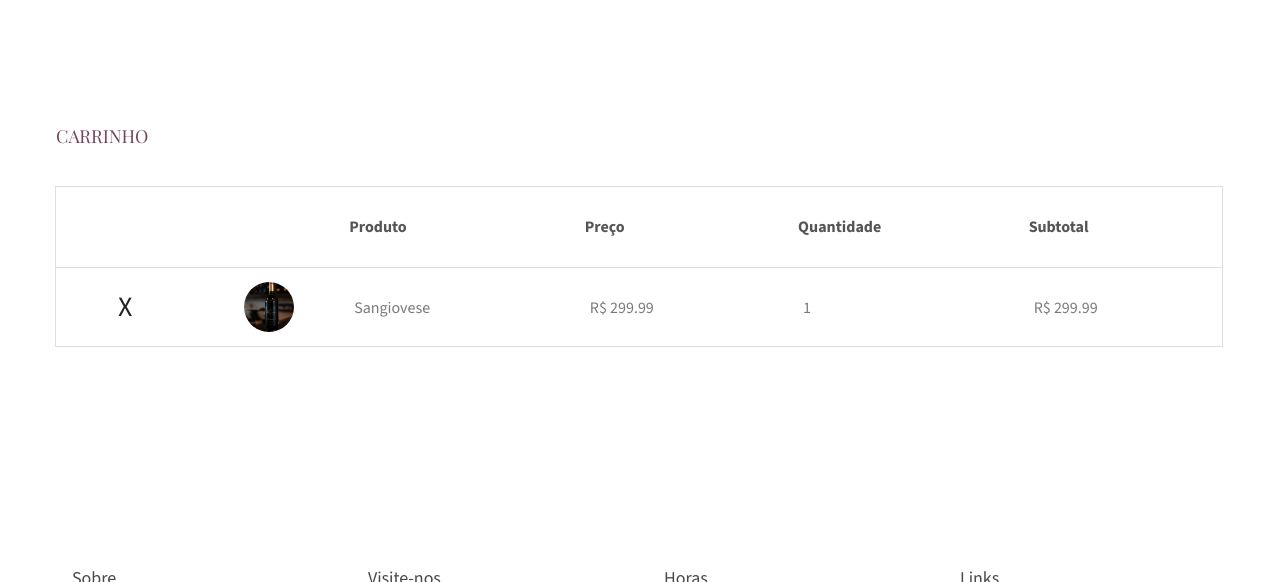
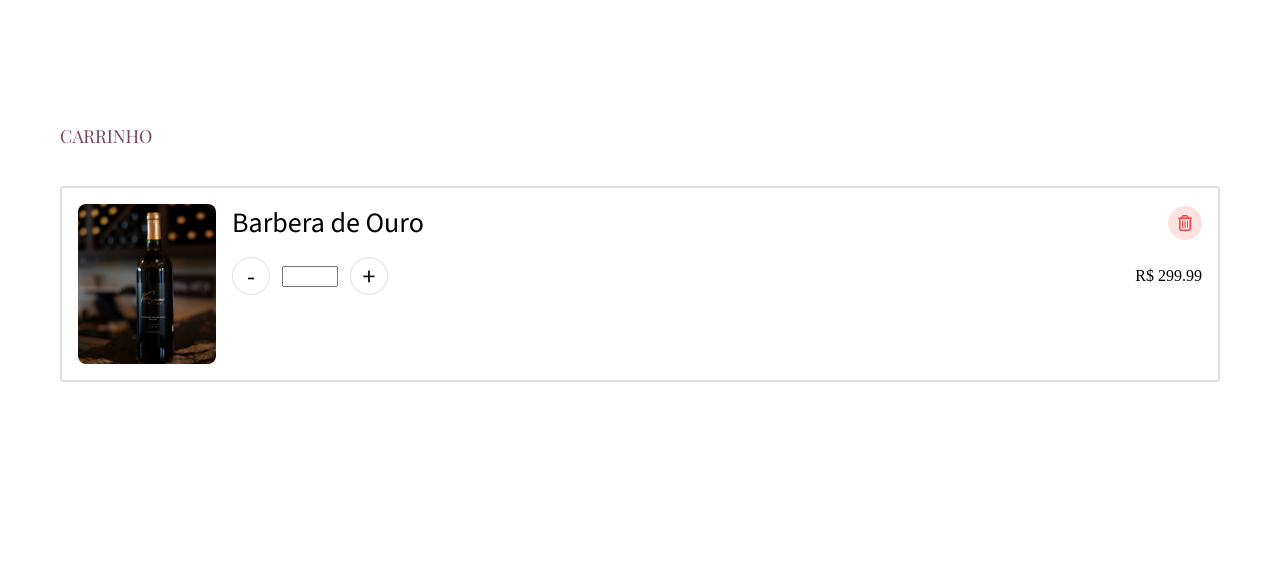
Before and after one commit to ifatinha/winery, a website with bundled scripts: page assets/pages/cart.html in a window 1280 px wide. Shown: the part 722-1304 px from the top of the page. Built offline with nearby package versions, Linux system fonts and the light colour scheme; a web font is replaced by a local one.

Commit message:
tela de cart

```diff
--- a/assets/pages/cart.html
+++ b/assets/pages/cart.html
@@ -94,7 +94,7 @@
                     <strong></strong>
                 </p>
                 <div class="cart__buttons">
-                    <button class="btn-default btn-border_black" aria-label="Ver carrinho de compras">
+                    <button class="btn-default btn-border_black" aria-label="Ver carrinho de compras" id="viewCart">
                         Ver carrinho
                     </button>
                     <button class="btn-default btn-border_black" aria-label="Finalizar compra">
@@ -126,40 +126,29 @@
             <div class="container">
                 <div class="cart__content">
                     <h2 class="cart__subtitle">Carrinho</h2>
-                    <form action="" method="get">
-                        <table class="cart__table">
-                            <thead>
-                                <tr>
-                                    <th class="product-remove">
-                                        <span>Remover item</span>
-                                    </th>
-                                    <th class="produtc-thumbnail">
-                                        <span>Thumbnail image</span>
-                                    </th>
-                                    <th class="product-name">Produto</th>
-                                    <th class="product-name">Preço</th>
-                                    <th class="product-price">Quantidade</th>
-                                    <th class="product-subtotal">Subtotal</th>
-                                </tr>
-                            </thead>
-                            <tbody>
-                                <tr>
-                                    <td class="product-remove"><a href="#">X</a></td>
-                                    <td class="produtc-thumbnail">
-                                        <div class="thumbnail">
-                                            <img src="../images/product-01.jpg"
-                                                alt="bottle of wine                                        ">
-                                            </th>
-                                        </div>
-                                    </td>
-                                    <td class="product-name">Sangiovese</td>
-                                    <td class="product-name">R$ 299.99</td>
-                                    <td class="product-price">1</td>
-                                    <td class="product-subtotal">R$ 299.99</td>
-                                </tr>
-                            </tbody>
-                        </table>
-                    </form>
+
+                    <div class="cart__product-container">
+                        <div class="cart__product-card">
+                            <div class="cart__product-image">
+                                <img src="../images/product-01.jpg" alt="Product" height="640" width="896">
+                            </div>
+                            <div class="cart__product-info">
+                                <div class="cart__product-header">
+                                    <h2 class="cart__product-title">Barbera de Ouro</h2>
+                                    <a href="#" class="cart__remove-item"><i class="fa-regular fa-trash-can"></i></a>
+                                </div>
+
+                                <div class="cart__product-footer">
+                                    <div class="cart__quantity-control">
+                                        <a href="#" class="btn__control">-</a>
+                                        <input type="number" name="qtdProduct" id="qtdProduct" min="1" max="10">
+                                        <a href="#" class="btn__control">+</a>
+                                    </div>
+                                    <div class="cart__product-price">R$ 299.99</div>
+                                </div>
+                            </div>
+                        </div>
+                    </div>
                 </div>
             </div>
         </section>
--- a/assets/sass/base/_colors.scss
+++ b/assets/sass/base/_colors.scss
@@ -18,7 +18,9 @@ $theme-color:(
     "soft-silver":#dedede,
     "snow-gray": #eeeeee,
     "smoky-steel":#555555,
-    "vibrant-aqua-green":#26cda4
+    "soft-coral-red":#fee2e2,
+    "vibrant-aqua-green":#26cda4,
+    "vivid-red": #ef4444,
     );
 
 @mixin color($key) {
--- a/assets/sass/components/_button.scss
+++ b/assets/sass/components/_button.scss
@@ -90,3 +90,17 @@
         color     : map-get($map: $theme-color, $key: "pure-white");
     }
 }
+
+.btn__control {
+    @include round(38px, true);
+    @include flex(center, center);
+    @include font-primary(26);
+    border     : 1px solid map-get($map: $theme-color, $key: "soft-silver");
+    font-weight: 500;
+    transition : .3s ease-in-out;
+
+    @include hover() {
+        box-shadow: 0 2px 5px rgba(0, 0, 0, 0.1);
+        background: #f5f5f5;
+    }
+}
--- a/assets/sass/components/_cartModal.scss
+++ b/assets/sass/components/_cartModal.scss
@@ -29,7 +29,7 @@
 }
 
 .cart__container {
-    border-top: 1px solid #dedede;
+    border-top: 1px solid map-get($map: $theme-color, $key: "soft-silver");
     margin-top: 1px;
     overflow  : hidden;
     padding   : 25px;
@@ -39,13 +39,13 @@
 .cart__title {
     @include font-secondary(14, 600);
     @include color("deep-mauve");
-    border-bottom : 1px solid #dedede;
+    border-bottom : 1px solid map-get($map: $theme-color, $key: "soft-silver");
     margin-bottom : 2rem;
     text-transform: uppercase;
 }
 
 .cart__list {
-    border-bottom: 1px solid #dedede;
+    border-bottom: 1px solid map-get($map: $theme-color, $key: "soft-silver");
     overflow-y   : auto;
     padding      : 1rem;
     max-height   : 140px;
--- a/assets/sass/pages/_cart.scss
+++ b/assets/sass/pages/_cart.scss
@@ -19,83 +19,82 @@
         text-transform: uppercase;
     }
 
-    &__table {
-        border         : 1px solid map-get($map: $theme-color, $key: "soft-silver");
-        border-collapse: separate;
-        margin-left    : -1px;
-        text-align     : left;
-        width          : 100%;
+    &__content {
+        margin   : 0 auto;
+        max-width: 1160px;
+        width    : 100%;
+    }
 
-        thead {
-            @include font-primary(16);
+    &__product-container {
+        width: 100%;
+    }
 
-            th {
-                @include color("smoky-steel");
-                border-bottom: 1px solid map-get($map: $theme-color, $key: "soft-silver");
-                line-height  : 18px;
-                padding      : 20px 20px;
+    &__product-card {
+        @include flex(start, start);
+        border       : 2px solid map-get($map: $theme-color, $key: "soft-silver");
+        border-radius: 4px;
+        padding      : 1rem;
 
-                span {
-                    display  : inline-block;
-                    max-width: 32px;
-                    overflow : hidden;
-                    opacity  : 0;
-                }
-            }
+        @include devices(m) {
+            flex-direction: column;
+        }
+    }
+
+    &__product-image {
+        border-radius: 8px;
+        height       : 160px;
+        width        : 160px;
+
+        @include devices(m) {
+            height: auto;
+            width : 100%;
         }
 
-        tbody {
-            td {
-                @include font-primary(16);
-                @include color("stone-gray");
-                font-weight: 500;
-            }
-        }
-
-        td {
-            padding       : 25px;
-            vertical-align: middle;
+        img {
+            border-radius: 8px;
+            display      : block;
+            height       : 100%;
+            object-fit   : cover;
+            width        : 100%;
         }
     }
-}
 
-.product-remove {
-    text-align: center;
+    &__product-info {
+        @include flex(start, space-between);
+        flex-direction: column;
+        width         : 100%;
+    }
 
-    a {
+    &__product-header {
+        @include flex(center, space-between);
+        width: 100%;
+    }
+
+    &__product-title {
         @include font-primary(28);
-        @include color("charcoal");
-        display    : inline-block;
         font-weight: 500;
-        height     : 24px;
-        line-height: 1;
-        transition : .3s ease-in-out;
-        text-align : center;
-        width      : 24px;
+    }
 
-        @include hover {
-            opacity: .7;
+    &__remove-item {
+        @include flex(center, center);
+        background   : map-get($map: $theme-color, $key: "soft-coral-red");
+        border-radius: 50%;
+        height       : 34px;
+        text-align   : center;
+        width        : 34px;
+
+        i {
+            color: map-get($map: $theme-color, $key: "vivid-red");
         }
+    }
 
+    &__product-footer {
+        @include flex(center, space-between);
+        width: 100%;
+    }
+
+    &__quantity-control {
+        @include flex(center, center);
+        gap: 12px;
     }
 }
-
-.produtc-thumbnail {
-    position: relative;
-
-    .thumbnail {
-        border-radius: 50%;
-        height       : 50px;
-        position     : absolute;
-        transform    : translate(50%, -50%);
-        width        : 50px;
-
-        img {
-            border-radius: 50%;
-            display      : block;
-            height       : 50px;
-            object-fit   : cover;
-            width        : 50px;
-        }
-    }
-}
--- a/assets/scripts/modules/createElements.js
+++ b/assets/scripts/modules/createElements.js
@@ -8,7 +8,7 @@ function createElement({ elementName = "div", classes = "" } = {}) {
   return element;
 }
 
-export function createCartItem(wine) {
+export function createCartListItem(wine) {
   const li = createElement({
     elementName: "li",
     classes: "cart__list-item",
--- a/assets/scripts/script.js
+++ b/assets/scripts/script.js
@@ -7,6 +7,7 @@ import {
   handleAddWineToCart,
   renderProducts,
   handleCartItemDeletion,
+  redirectPageCart,
 } from "./modules/cartActions.js";
 import { openModalCart } from "./modules/cartModal.js";
 import { formLoginValidator } from "./modules/validateForm.js";
@@ -22,4 +23,5 @@ window.addEventListener("DOMContentLoaded", () => {
   openModalCart();
   handleCartItemDeletion();
   formLoginValidator();
+  redirectPageCart();
 });
```
Also changed, not shown: assets/pages/about.html (+1 -1 lines), assets/pages/contact.html (+1 -1 lines), assets/pages/details.html (+1 -1 lines), assets/pages/news.html (+1 -1 lines), assets/pages/shopping.html (+1 -1 lines), assets/scripts/modules/cartActions.js (+12 -2 lines), index.html (+1 -1 lines), assets/styles/main.css, 1 other file.
